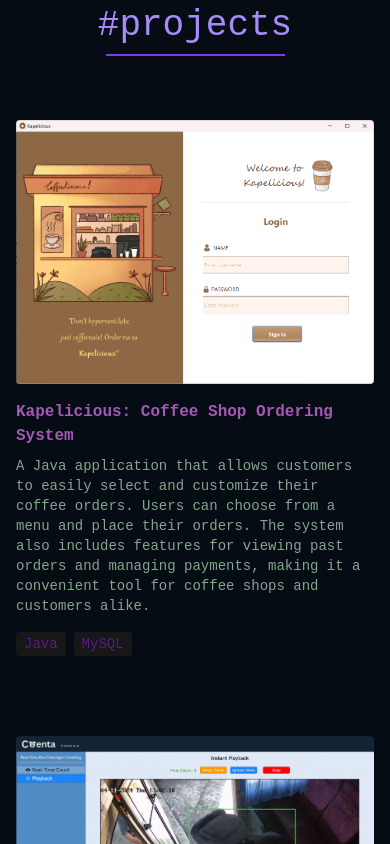
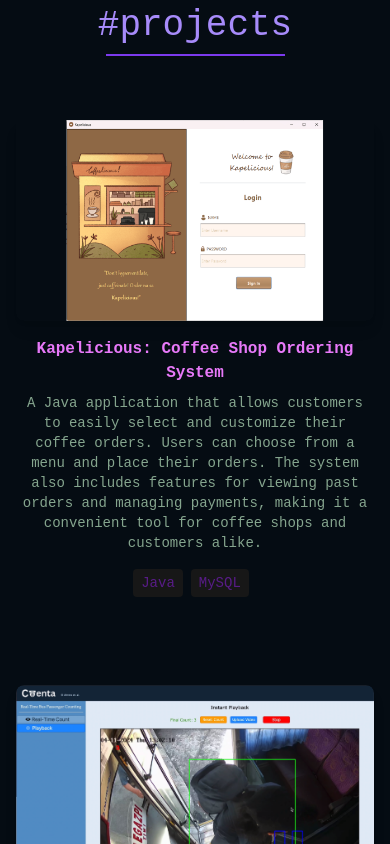
Before and after one commit to mirafuentesjenalyn/react-portfolio-jen, a React (Vite) app: page / in a window 390 px wide. Shown: the part 3460-4304 px from the top of the page. Built offline with nearby package versions, Linux system fonts and the light colour scheme.

Commit message:
handle the projects

```diff
--- a/package.json
+++ b/package.json
@@ -12,6 +12,7 @@
   "dependencies": {
     "@emailjs/browser": "^4.4.1",
     "framer-motion": "^11.3.21",
+    "popmotion": "^11.0.5",
     "react": "^18.3.1",
     "react-dom": "^18.3.1",
     "react-icons": "^5.2.1"
--- a/src/App.jsx
+++ b/src/App.jsx
@@ -1,3 +1,4 @@
+import { motion, useScroll, useTransform } from 'framer-motion';
 import Navbar from './components/Navbar';
 import Home from './components/Home';
 import About from './components/About';
@@ -9,6 +10,7 @@ import Footer from './components/Footer';
 
 
 const App = () => {
+
   return (
     <div className="top-0 -z-10 h-full w-full overflow-x-hidden text-neutral-300 antialiased selection:bg-purple-300 selection:text-cyan-900">
       {/* <div className='fixed top-0 -z-10 h-full w-full'>
--- a/src/components/Contact.jsx
+++ b/src/components/Contact.jsx
@@ -39,7 +39,7 @@ const Contact = () => {
     };
 
     return (
-        <div className=" font-programming border-b-8 border-t-8 border-[#8c52ff] max-w-3xl mx-auto px-4 sm:px-8 lg:px-16 pt-20 pb-24 w-full overflow-hidden">
+        <div className="bg-[#1e1b4b] font-programming border-b-8 border-t-8 border-[#8c52ff] max-w-3xl mx-auto px-4 sm:px-8 lg:px-16 pt-20 pb-24 w-full overflow-hidden">
         <motion.h1
             whileInView={{ opacity: 1, y: 0 }}
             initial={{ opacity: 0, y: -100 }}
@@ -113,12 +113,15 @@ const Contact = () => {
                     </div>
 
                     {/* Send Message Button */}
-                    <button
-                    type="submit"
-                    className="bg-[#ad00ff] text-white py-2 px-6 rounded-3xl hover:bg-[#7c3aed] focus:outline-none"
-                    >
+                    <motion.button
+                        whileHover={{ scale: 1.1 }}
+                        whileTap={{ scale: 0.9 }}
+                        transition={{ type: "spring", stiffness: 400, damping: 10 }}
+                        type="submit"
+                        className="bg-[#ad00ff] text-white py-2 px-6 rounded-3xl hover:bg-[#7c3aed] focus:outline-none"
+                        >
                     Send Message
-                    </button>
+                    </motion.button>
                 </form>
                 </motion.div>
 
--- a/src/components/Home.jsx
+++ b/src/components/Home.jsx
@@ -48,9 +48,13 @@ const Home = () => {
         <div className="font-programming flex flex-wrap justify-center">
             <motion.img
                 className="block mx-auto rounded-full mb-5 md:hidden shadow-shadblue"
-                initial={{ y: -100, opacity: 0}}
-                animate={{ y: 0, opacity: 1}}
-                transition={{ duration: 1, delay: 0}}
+                initial={{ opacity: 0, scale: 0.5 }}
+                animate={{ opacity: 1, scale: 1 }}
+                transition={{
+                    duration: 0.8,
+                    delay: 0.5,
+                    ease: [0, 0.71, 0.2, 1.01],
+                }}
                 src={profilePic}
                 width={200}
                 height={200}
@@ -153,13 +157,18 @@ const Home = () => {
                 </div>
             </div>
             <motion.img
-                initial={{ x: 100, opacity: 0}}
-                animate={{ x: 0, opacity: 1}}
-                transition={{ duration: 1, delay: 0.5}}
-                src={profilePic}
-                alt='Jenalyn Mirafuentes'
-                className="w-80 h-80 hidden rounded-full mt-12 mb-20 ml-40 float right lg:block max-w-xl shadow-shadblue"
-            />
+                src={profilePic} // Correct placement of the src attribute
+                alt="Jenalyn Mirafuentes" // Correct placement of the alt attribute
+                className="w-80 h-80 hidden rounded-full mt-12 mb-20 ml-40 float-right lg:block max-w-xl shadow-shadblue"
+                initial={{ opacity: 0, scale: 0.5 }}
+                animate={{ opacity: 1, scale: 1 }}
+                transition={{
+                    duration: 0.8,
+                    delay: 0.5,
+                    ease: [0, 0.71, 0.2, 1.01],
+                }}
+                />
+
         </div>
     </div>
   );
--- a/src/components/Projects.jsx
+++ b/src/components/Projects.jsx
@@ -1,96 +1,148 @@
 import { PROJECTS } from '../constants';
-import { motion } from 'framer-motion';
-import { useState } from 'react';
+import { motion, AnimatePresence } from 'framer-motion';
+import { useState, useEffect } from 'react';
 import { IoIosArrowBack, IoIosArrowForward } from 'react-icons/io';
+import { wrap } from 'popmotion'; // Importing wrap function from Popmotion
 
+// Animation variants for the image transitions
+const variants = {
+  enter: (direction) => ({
+    x: direction > 0 ? 1000 : -1000,
+    opacity: 0,
+  }),
+  center: {
+    zIndex: 1,
+    x: 0,
+    opacity: 1,
+  },
+  exit: (direction) => ({
+    zIndex: 0,
+    x: direction < 0 ? 1000 : -1000,
+    opacity: 0,
+  }),
+};
+
+// Configurations for swipe transitions
+const swipeConfidenceThreshold = 10000;
+const swipePower = (offset, velocity) => Math.abs(offset) * velocity;
 
 const Projects = () => {
   return (
     <div className="container mx-auto px-4 sm:px-8 lg:px-16 pt-20 w-full overflow-hidden">
+      {/* Header Section */}
       <motion.h1
-            whileInView={ { opacity: 1, y: 0 }}
+        whileInView={{ opacity: 1, y: 0 }}
         initial={{ opacity: 0, y: -100 }}
         transition={{ duration: 0.5 }}
-            className='font-programming flex flex-col items-center justify-center text-center'>
+        className="font-programming flex flex-col items-center justify-center text-center"
+      >
         <h1 className="text-4xl sm:text-4xl lg:text-5xl text-[#a78bfa] mb-2">
           #projects
         </h1>
         <hr className="border-t-2 border-[#7c3aed] w-1/2 mb-16" />
       </motion.h1>
 
-
-      <div>
+      {/* Project Cards Section */}
       {PROJECTS.map((project, index) => (
-          <div key={index} className='font-programming mb-20 flex flex-wrap sm:justify-center lg:justify-center'>
-            <ProjectCard project={project} />
-          </div>
+        <ProjectCard key={index} project={project} />
       ))}
-      </div>
     </div>
   );
 };
 
 const ProjectCard = ({ project }) => {
-  const [isHovered, setIsHovered] = useState(false);
+  const [currentImageIndex, setCurrentImageIndex] = useState(0);
+  const [direction, setDirection] = useState(0); // Separate state for direction
 
-  const [currentImageIndex, setCurrentImageIndex] = useState(0);
+  // Preload images
+  useEffect(() => {
+    const preloadImages = (images) => {
+      images.forEach((src) => {
+        const img = new Image();
+        img.src = src;
+      });
+    };
+    preloadImages(project.image); // Make sure project.image is an array
+  }, [project.image]);
 
-  const nextImage = () => {
-    setCurrentImageIndex ((prevIndex) => (prevIndex + 1) % project.image.length);
+  const paginate = (newDirection) => {
+    setCurrentImageIndex((prevIndex) => wrap(0, project.image.length, prevIndex + newDirection)); // Wrap current index
+    setDirection(newDirection);
   };
+  return (
+    <div className="font-programming mb-20 flex flex-col items-center justify-center lg:flex-row lg:space-x-10">
+      {/* Image Carousel Section */}
+      <div className="relative w-full lg:w-1/2 overflow-hidden rounded-lg shadow-lg" style={{ height: 'auto', aspectRatio: '16 / 9' }}>
+        <AnimatePresence initial={false} custom={direction}>
+          <motion.img
+            key={currentImageIndex}
+            src={project.image[currentImageIndex]} // Ensure this is valid
+            custom={direction}
+            variants={variants}
+            initial="enter"
+            animate="center"
+            exit="exit"
+            transition={{
+              x: { type: 'spring', stiffness: 300, damping: 30 },
+              opacity: { duration: 0.2 },
+            }}
+            className="rounded-lg w-full h-full object-fill absolute"
+            style={{ top: 0, left: 0 }}
+            drag="x" // Allow dragging in the x direction
+            dragConstraints={{ left: 0, right: 0 }} // Restrict dragging to the bounds of the parent
+            dragElastic={1} // Allow for elastic dragging
+            onDragEnd={(e, { offset, velocity }) => {
+              const swipe = swipePower(offset.x, velocity.x);
+              if (swipe < -swipeConfidenceThreshold) {
+                paginate(1); // Swipe left
+              } else if (swipe > swipeConfidenceThreshold) {
+                paginate(-1); // Swipe right
+              }
+            }}
+          />
+        </AnimatePresence>
 
-  const prevImage = () => {
-    setCurrentImageIndex((prevIndex) => (prevIndex - 1 + project.image.length) % project.image.length);
-  };
-
-  return (
-    <div
-      className='relative w-full lg:w-1/2'
-      onMouseEnter={() => setIsHovered(true)}
-      onMouseLeave={() => setIsHovered(false)}
+        {/* Navigation Arrows */}
+        <div className="absolute inset-0 flex justify-between items-center p-4 z-10 opacity-0 hover:opacity-100 transition-opacity duration-300">
+          <button
+            className="p-2 text-white bg-purple-800 rounded-full bg-opacity-70 hover:bg-opacity-90"
+            onClick={() => paginate(-1)} // Previous image
           >
-      <motion.div
-        whileInView={{ opacity: 1, x: 0 }}
-        initial={{ opacity: 0, x: -100 }}
-        transition={{ duration: 1 }}
-        className='relative'
-      >
-        <div className='aspect-[16/9]'>
-            <img
-            className='mb-6 rounded max-w-full h-auto object-cover'
-            src={project.image[currentImageIndex]}
-            alt={project.title}
-            />
-        </div>
-
-        {/* Arrows Container */}
-        {isHovered && (
-          <div className='absolute inset-0 flex justify-between items-center'>
-            <button className='p-2 text-black hover:bg-opacity-70'
-                    onClick ={prevImage}>
             <IoIosArrowBack size={30} />
           </button>
-            <button className='p-2 text-black hover:bg-opacity-70'
-                    onClick={nextImage}>
+          <button
+            className="p-2 text-white bg-purple-800 rounded-full bg-opacity-70 hover:bg-opacity-90"
+            onClick={() => paginate(1)} // Next image
+          >
             <IoIosArrowForward size={30} />
           </button>
         </div>
-        )}
-      </motion.div>
+      </div>
 
+      {/* Project Details Section */}
       <motion.div
         whileInView={{ opacity: 1, x: 0 }}
         initial={{ opacity: 0, x: 100 }}
-        transition={{ duration: 1 }}
-        className='mt-4'
+        transition={{ duration: 0.5 }}
+        className="mt-4 w-full lg:w-1/2 text-center lg:text-left"
       >
-        <h6 className='mb-2 sm:text-lg lg:text-2xl text-[#e879f9] font-semibold opacity-70'>{project.title}</h6>
-        <p className='mb-4 text-sm sm:text-base lg:text-md text-[#85A58E]'>{project.description}</p>
+        <h6 className="mb-2 sm:text-lg lg:text-2xl text-[#e879f9] font-semibold">
+          {project.title}
+        </h6>
+        <p className="mb-4 text-sm sm:text-base lg:text-md text-[#85A58E]">
+          {project.description}
+        </p>
+        {/* Technology Badges */}
+        <div className="flex flex-wrap justify-center lg:justify-start">
           {project.technologies.map((tech, index) => (
-          <span key={index} className='mr-2 rounded bg-neutral-900 px-2 py-1 text-sm font-medium text-purple-900'>
+            <span
+              key={index}
+              className="mr-2 mb-2 rounded bg-neutral-900 px-2 py-1 text-sm font-medium text-purple-900"
+            >
               {tech}
             </span>
           ))}
+        </div>
       </motion.div>
     </div>
   );
```
Also changed, not shown: src/assets/projects/project-2.png, 1 other file (tests, documents, lock files or other folders). Lines whose indentation alone changed are shown as unchanged.
